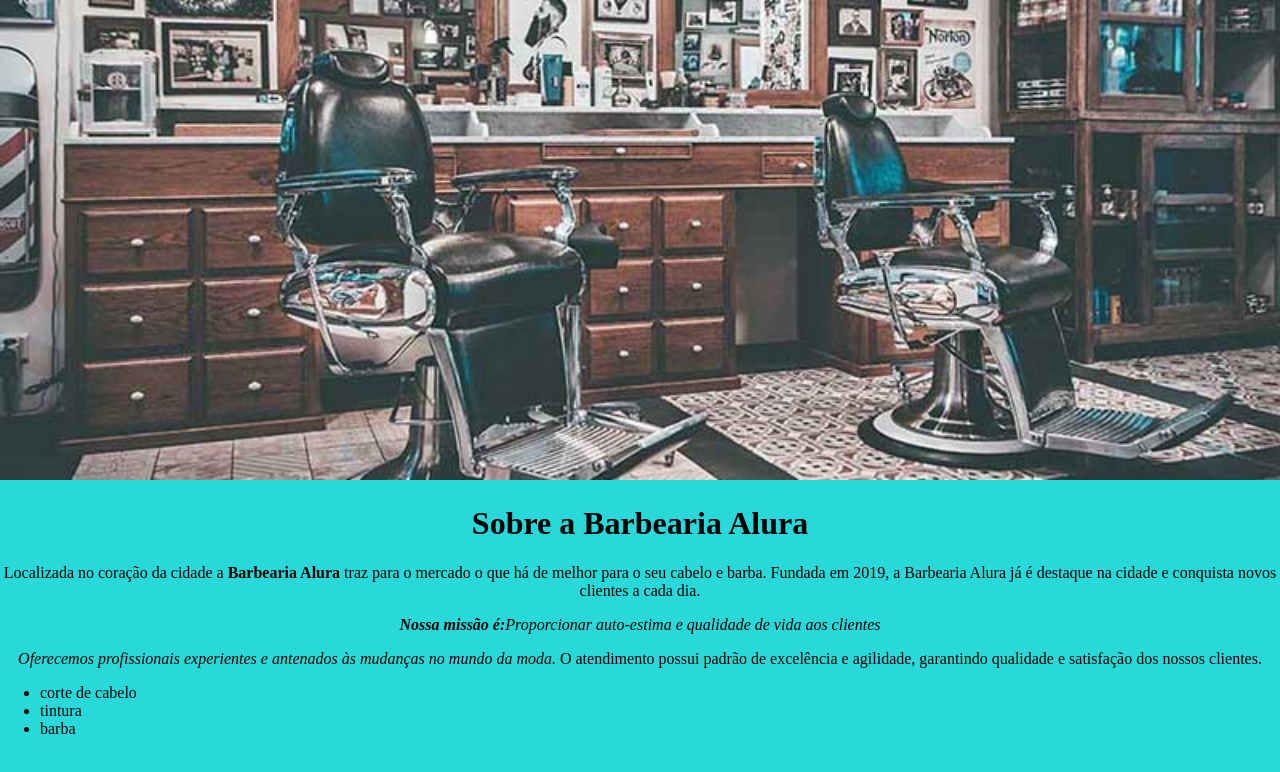
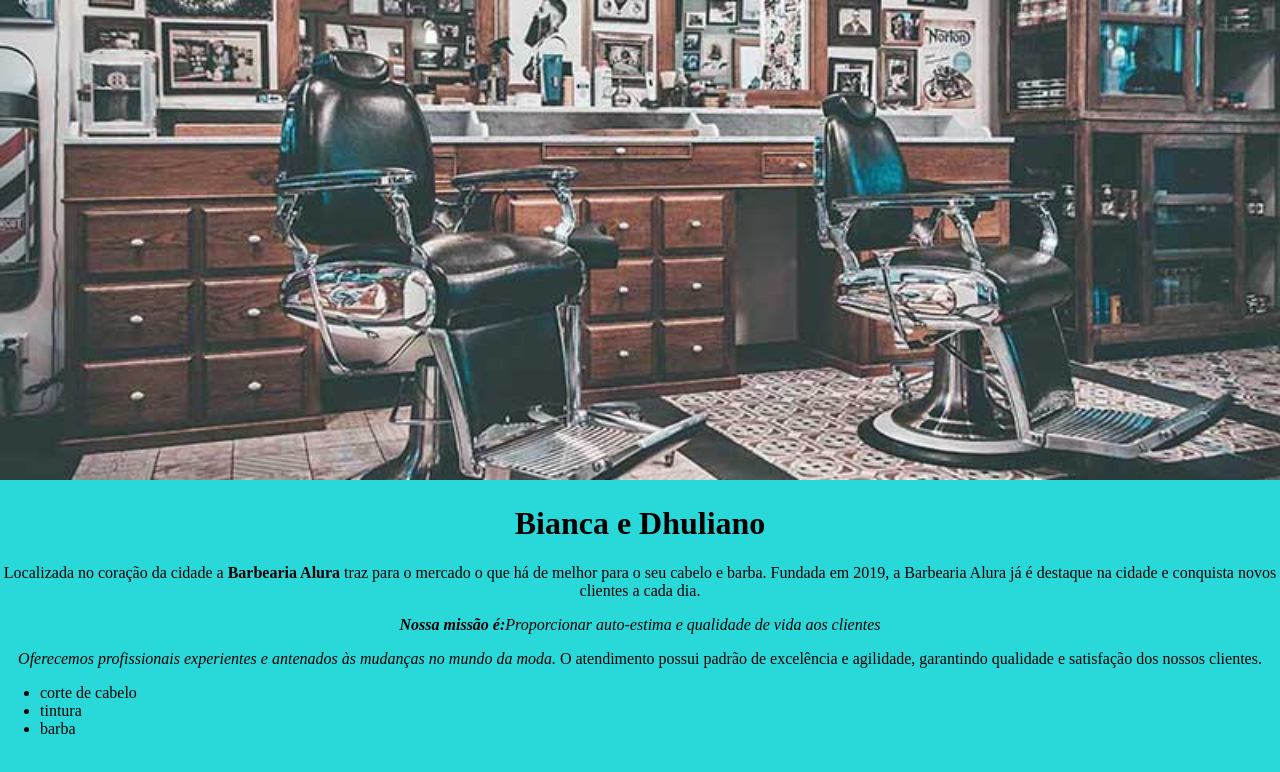
Before and after one commit to bivalerio123/site, a plain HTML site: page index.html in a window 1280 px wide. Drawn offline with Linux system fonts and the light colour scheme.

Commit message:
alteração

```diff
--- a/index.html
+++ b/index.html
@@ -13,7 +13,7 @@
 
     <body> <!--corpo do site (tudo a partir daqui aparece na tela)-->
  <div>
-	<h1 class="texto-centralizado">Sobre a Barbearia Alura</h1> <!--hierarquia ímportância de títulos, vai do H1 ao H6, onde o 1 é o mais importante-->
+	<h1 class="texto-centralizado">Bianca e Dhuliano</h1> <!--hierarquia ímportância de títulos, vai do H1 ao H6, onde o 1 é o mais importante-->
 </div>
 
 	<!--p - parágrafo, STRONG ou b - negrito, em ou i - itálico-->
```
